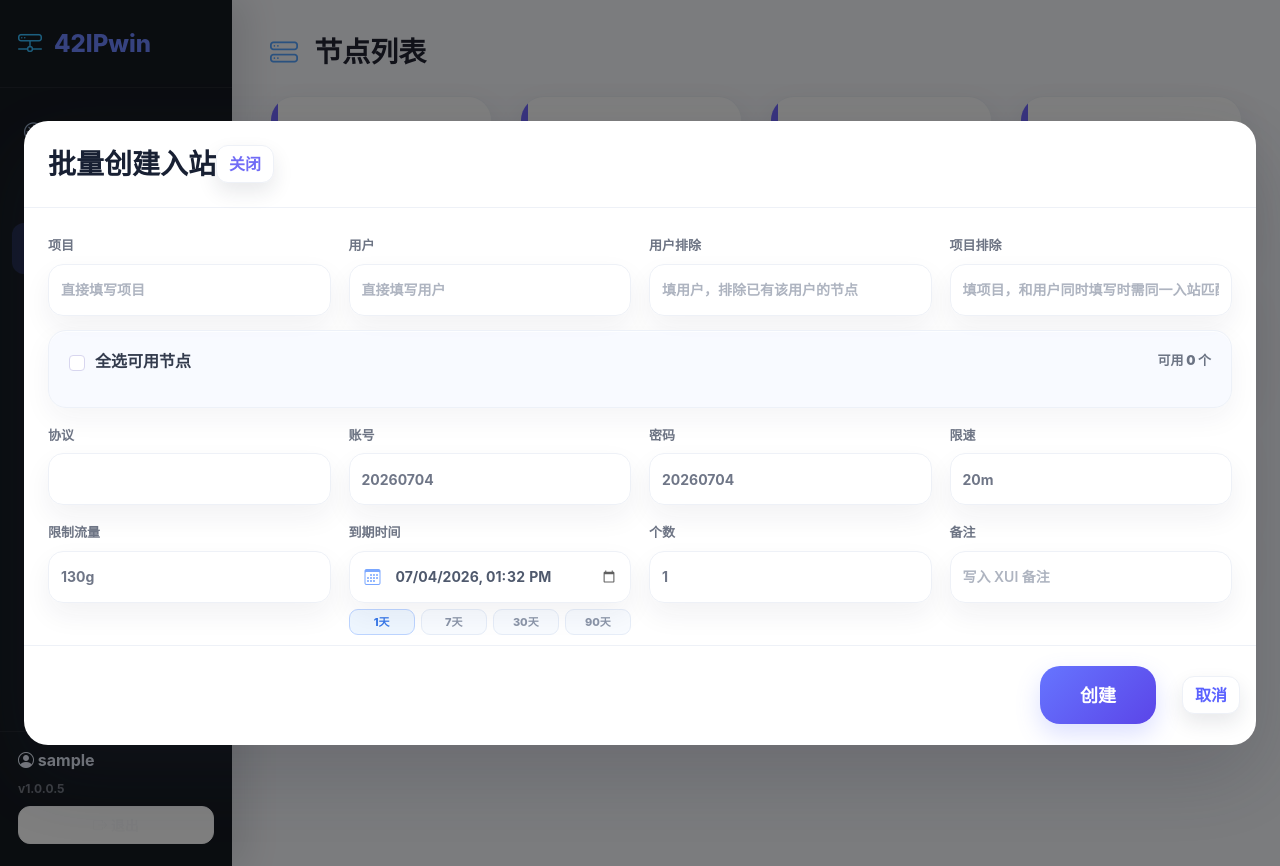
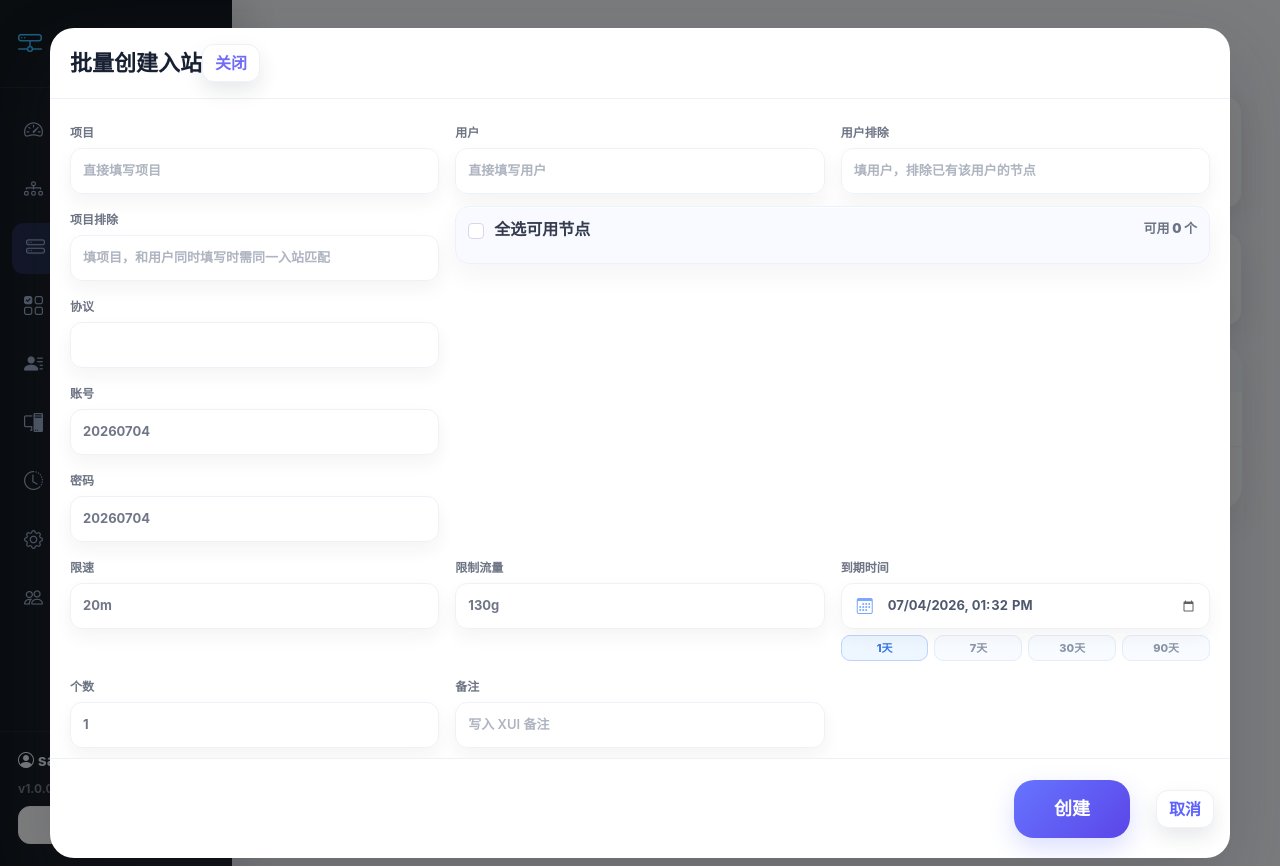
Before and after one commit to YangJhao/xxxx1, a Flask app: page /users in a window 1280 px wide, after a click on "批量创建". Run offline with Flask 3, Linux system fonts and the light colour scheme; the visitor is signed in with stand-in values (Sample User, id 1); data that the repository does not hold is empty; some libraries are stand-ins or nearby versions.

Commit message:
Refine global inbound UI

```diff
--- a/panel/static/css/app.css
+++ b/panel/static/css/app.css
@@ -372,20 +372,20 @@ body { display: flex; }
 .user-toolbar {
   background: #fff;
   border: 1px solid rgba(236, 239, 247, .95);
-  border-radius: 22px;
-  box-shadow: 0 18px 42px rgba(32, 38, 60, 0.13);
-  padding: 14px 16px;
-  margin-bottom: 24px;
+  border-radius: 16px;
+  box-shadow: 0 12px 28px rgba(32, 38, 60, 0.10);
+  padding: 10px 12px;
+  margin-bottom: 18px;
   display: flex;
   align-items: center;
   justify-content: space-between;
-  gap: 14px;
+  gap: 10px;
 }
 .toolbar-actions,
 .toolbar-search {
   display: flex;
   align-items: center;
-  gap: 8px;
+  gap: 6px;
   flex-wrap: wrap;
 }
 .toolbar-search {
@@ -397,12 +397,13 @@ body { display: flex; }
   flex: 1;
   max-width: 930px;
   min-width: 260px;
-  border-radius: 18px;
+  border-radius: 12px;
   background: #fff;
+  font-size: 12px;
 }
 .toolbar-search .search-multi {
-  min-height: 42px;
-  height: 42px;
+  min-height: 34px;
+  height: 34px;
   resize: vertical;
 }
 .toolbar-search .search-multi::placeholder {
@@ -411,20 +412,21 @@ body { display: flex; }
   font-weight: 600;
 }
 .toolbar-search .form-select {
-  width: 136px;
-  border-radius: 18px;
+  width: 116px;
+  border-radius: 12px;
   background-color: #fff;
 }
 .toolbar-actions .btn,
 .toolbar-search .form-select {
-  min-height: 36px;
-  padding: 7px 12px;
-  border-radius: 12px;
-  font-size: 13px;
+  min-height: 32px;
+  padding: 5px 10px;
+  border-radius: 10px;
+  font-size: 12px;
   white-space: nowrap;
+  box-shadow: 0 8px 16px rgba(32, 38, 60, .08);
 }
 .toolbar-actions .btn i {
-  font-size: 13px;
+  font-size: 12px;
 }
 .group-control-strip {
   display: grid;
@@ -1141,17 +1143,17 @@ body { display: flex; }
 .dash-metric-grid {
   display: grid;
   grid-template-columns: repeat(4, minmax(220px, 1fr));
-  gap: 28px;
+  gap: 16px;
 }
 .dash-metric-card {
-  min-height: 158px;
-  padding: 30px 34px;
+  min-height: 112px;
+  padding: 20px 24px;
   position: relative;
   overflow: hidden;
   background: #fff;
   border: 1px solid rgba(238, 241, 247, .9);
-  border-radius: 24px;
-  box-shadow: 0 18px 34px rgba(35, 41, 55, .13);
+  border-radius: 16px;
+  box-shadow: 0 12px 24px rgba(35, 41, 55, .10);
 }
 .dash-metric-card.clickable {
   cursor: pointer;
@@ -1167,19 +1169,19 @@ body { display: flex; }
   left: 0;
   top: 0;
   bottom: 0;
-  width: 7px;
+  width: 5px;
   background: #7166ff;
-  border-radius: 24px 0 0 24px;
+  border-radius: 16px 0 0 16px;
 }
 .dash-metric-label {
   color: #8d8baa;
-  font-size: 16px;
+  font-size: 13px;
   line-height: 1;
   font-weight: 900;
-  margin-bottom: 18px;
+  margin-bottom: 12px;
 }
 .dash-metric-value {
-  font-size: 46px;
+  font-size: 34px;
   line-height: 1;
   font-weight: 950;
   letter-spacing: 0;
@@ -1208,49 +1210,52 @@ body { display: flex; }
 .probe-load strong { color: #c4283b; }
 .probe-disk strong { color: #526077; }
 .create-node-modal {
-  border-radius: 28px;
-  max-height: calc(100vh - 56px);
+  border-radius: 18px;
+  max-height: calc(100vh - 36px);
   overflow: hidden;
 }
 .create-node-modal .modal-body {
-  max-height: calc(100vh - 214px);
+  max-height: calc(100vh - 188px);
   overflow-y: auto;
-  padding: 22px 24px 8px;
+  padding: 18px 20px 8px;
 }
 .create-node-dialog {
-  max-width: min(1360px, calc(100vw - 48px));
+  width: calc(100vw - 48px);
+  max-width: 1180px;
+  margin-left: auto;
+  margin-right: auto;
 }
 .create-modal-head {
-  min-height: 82px;
-  padding: 22px 24px;
+  min-height: 64px;
+  padding: 16px 20px;
 }
 .create-modal-head .modal-title {
-  font-size: 28px;
+  font-size: 22px;
   font-weight: 950;
   color: #182033;
 }
 .create-form-grid {
   padding: 2px 0;
   display: grid;
-  grid-template-columns: repeat(4, minmax(0, 1fr));
-  gap: 14px 18px;
+  grid-template-columns: repeat(3, minmax(0, 1fr));
+  gap: 12px 16px;
   align-items: start;
 }
 .create-form-grid .form-control,
 .create-form-grid .form-select {
-  min-height: 52px;
-  border-radius: 15px;
+  min-height: 46px;
+  border-radius: 12px;
   background: rgba(255,255,255,.72);
   color: #6f7687;
-  font-size: 14px;
+  font-size: 13px;
   font-weight: 650;
-  box-shadow: 0 12px 28px rgba(32, 38, 60, .06);
+  box-shadow: 0 8px 18px rgba(32, 38, 60, .05);
 }
 .create-form-grid .form-label {
   color: #6d7484;
-  font-size: 13px;
+  font-size: 12px;
   font-weight: 800;
-  margin-bottom: 8px;
+  margin-bottom: 6px;
 }
 .create-form-grid .form-control::placeholder {
   color: #aeb4c0;
@@ -1261,13 +1266,14 @@ body { display: flex; }
   color: #5f6777;
 }
 .node-picker-field {
-  grid-column: 1 / -1;
+  grid-column: span 2;
+  grid-row: span 4;
   width: 100%;
   min-width: 0;
   background: rgba(248, 250, 255, .88);
   border: 1px solid #edf1f8;
-  border-radius: 18px;
-  padding: 18px 20px;
+  border-radius: 14px;
+  padding: 10px 12px;
   box-shadow: inset 0 1px 0 rgba(255,255,255,.8), 0 10px 28px rgba(31, 45, 70, .05);
 }
 .node-picker-head {
@@ -1275,7 +1281,7 @@ body { display: flex; }
   align-items: center;
   justify-content: space-between;
   gap: 14px;
-  margin-bottom: 12px;
+  margin-bottom: 8px;
   color: #333b4d;
   font-weight: 900;
 }
@@ -1292,28 +1298,29 @@ body { display: flex; }
   white-space: nowrap;
 }
 .node-picker-list {
-  max-height: 300px;
+  max-height: min(360px, calc(100vh - 390px));
   overflow-y: auto;
   display: grid;
-  gap: 10px;
+  grid-template-columns: repeat(2, minmax(0, 1fr));
+  gap: 8px;
   padding: 2px 8px 2px 0;
 }
 .node-picker-card {
   position: relative;
   display: grid;
-  grid-template-columns: 24px 1fr;
+  grid-template-columns: 20px 1fr;
   grid-template-areas:
     "check main"
     "check sub";
-  gap: 3px 12px;
+  gap: 2px 8px;
   align-items: center;
   width: 100%;
   min-width: 0;
-  min-height: 74px;
+  min-height: 44px;
   margin: 0;
-  padding: 14px 16px;
+  padding: 7px 10px;
   border: 1px solid #e1e7f2;
-  border-radius: 10px;
+  border-radius: 8px;
   background: #fff;
   cursor: pointer;
   transition: border-color .15s ease, box-shadow .15s ease, background .15s ease, transform .15s ease;
--- a/panel/templates/users.html
+++ b/panel/templates/users.html
@@ -457,11 +457,11 @@ const PROTO_LABELS = { socks5: 'SK5', http: 'HTTP', ss: 'SS', vless: 'VLESS', vm
 
 function syncNodePickerFromSelect() {
   const values = selectedLineValues();
-  const servers = visibleManagedServers();
-  const allSelected = values.includes('all_servers') || (servers.length > 0 && servers.every(server => values.includes(`server:${server.id}`)));
+  const cardValues = $('.node-picker-card').map((_, el) => String($(el).data('value') || '')).get().filter(Boolean);
+  const allSelected = cardValues.length > 0 && cardValues.every(value => values.includes(value));
   $('#checkAllCreateNodes').prop('checked', allSelected);
   $('.node-picker-card').each(function() {
-    const value = this.dataset.value;
+    const value = String(this.dataset.value || '');
     const checked = allSelected || values.includes(value);
     $(this).toggleClass('active', checked);
     $(this).find('input[type="checkbox"]').prop('checked', checked);
@@ -539,7 +539,6 @@ function localInboundSummary() {
 
 function defaultCreateSelection() {
   const values = $('.node-picker-card').map((_, el) => $(el).data('value')).get().filter(Boolean);
-  if (!values.length && allLines.length) values.push('all');
   return values.length ? values : ['lite'];
 }
 
@@ -600,7 +599,7 @@ function renderCreateNodePicker(options = {}) {
   const optionsList = allLines.map(line => ({
     value: String(line.id),
     ip: line.public_ip,
-    sub: `${line.public_ip} / \u5165\u7ad9 ${Number(line.user_count || 0)} \u4e2a`,
+    sub: `\u5165\u7ad9 ${Number(line.user_count || 0)} \u4e2a`,
   }));
   if (!optionsList.length && showLocalLite) {
     $('#availableNodeCount').text('\u53ef\u7528 1 \u4e2a');
@@ -625,7 +624,7 @@ function renderCreateNodePicker(options = {}) {
     `);
   });
   const lineValues = optionsList.map(item => item.value);
-  setCreateNodeSelection(preserveSelection ? previousValues.filter(value => lineValues.includes(value)) : ['all']);
+  setCreateNodeSelection(preserveSelection ? previousValues.filter(value => lineValues.includes(value)) : lineValues);
 }
 
 async function loadLines() {
@@ -1391,7 +1390,10 @@ async function saveUser() {
   const selectedLineIds = lineValues.filter(value => !String(value).startsWith('server:'));
   const hasRemoteTargets = serverIds.length > 0;
   const localCount = useLiteLine ? 1 : 0;
-  const remoteCount = hasRemoteTargets ? Math.max(0, parseInt($('#userCount').val() || '1', 10) - localCount) : 0;
+  const selectedLocalTargets = (!hasRemoteTargets && !useLiteLine && !useAllLines) ? selectedLineIds.length : 0;
+  const requestedCount = Math.max(1, parseInt($('#userCount').val() || '1', 10));
+  const targetCount = Math.max(requestedCount, localCount + serverIds.length + selectedLocalTargets);
+  const remoteCount = hasRemoteTargets ? Math.max(0, targetCount - localCount) : 0;
   const data = {
     username: proto === 'hysteria2' ? 'hy2' : (proto === 'ss' ? 'ss' : ($('#userUsername').val().trim() || defaultCredential)),
     owner_name: $('#userOwner').val().trim() || (proto === 'hysteria2' ? '' : (proto === 'ss' ? 'ss' : ($('#userUsername').val().trim() || defaultCredential))),
@@ -1409,7 +1411,7 @@ async function saveUser() {
     speed_limit: normalizeSpeedInput($('#userSpeedLimit').val()),
     traffic_limit: $('#userTrafficLimit').val().trim(),
     expire_at: expireValue || null,
-    count: parseInt($('#userCount').val() || '1', 10),
+    count: targetCount,
     note: $('#userNote').val().trim(),
   };
   try {
```
Also changed, not shown: other parts of panel/static/css/app.css (+23 -4 lines).
